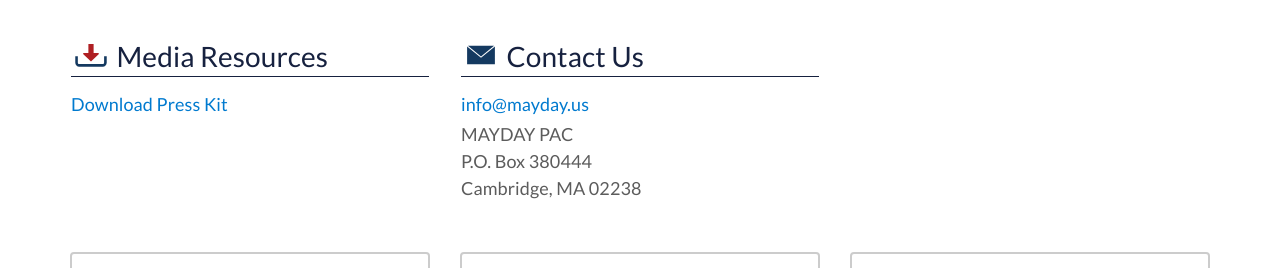
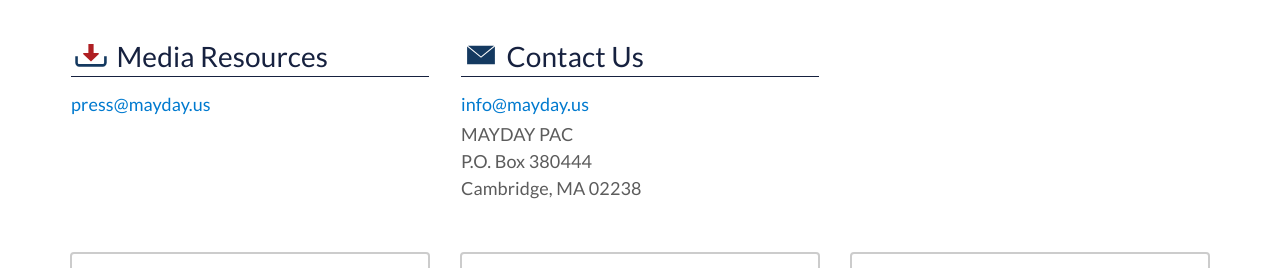
Before and after one commit to MayOneUS/mayday-2.0-frontend, a Jekyll site: the page built from 30_news.html, in a window 1280 px wide. Shown: the part 220-488 px from the top of the page. Built offline with Jekyll 4.4.1, drawn with Linux system fonts in a browser that asks for light colours; nearby versions of some CDN libraries; some web fonts are replaced.

Commit message:
about and news page fixes

```diff
--- a/30_news.html
+++ b/30_news.html
@@ -20,7 +20,7 @@
           </h2>
         </div>
         <div class="panel-body contact-info">
-            <p><a href="#">Download Press Kit</a></p>
+            <p><a href="mailto:press@mayday.us?subject=Press">press@mayday.us</a></p>
           </ul>
         </div>
       </div>
@@ -34,7 +34,7 @@
         </div>
         <div class="panel-body contact-info">
           <p>
-            <a href="mailto:info@mayday.us">info@mayday.us</a>
+            <a href="mailto:info@mayday.us?subject=Info">info@mayday.us</a>
           </p>
           <p>
             MAYDAY PAC<br/>
--- a/about_us.html
+++ b/about_us.html
@@ -58,7 +58,7 @@
                   Cambridge, MA 02238
                 </p>
                 <p class=
-              <p class="bullet-color"><a href="mailto:info@mayday.us"> info@mayday.us</a></p>
+              <p class="bullet-color"><a href="mailto:info@mayday.us?subject=Info"> info@mayday.us</a></p>
 
 
           </div>
```
